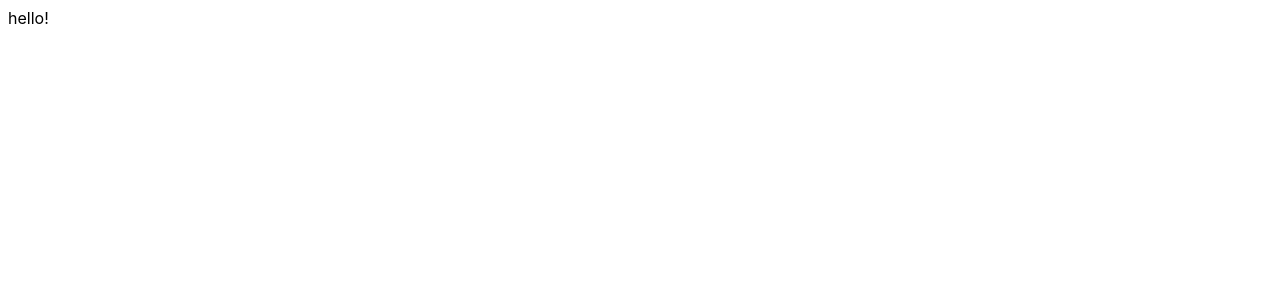
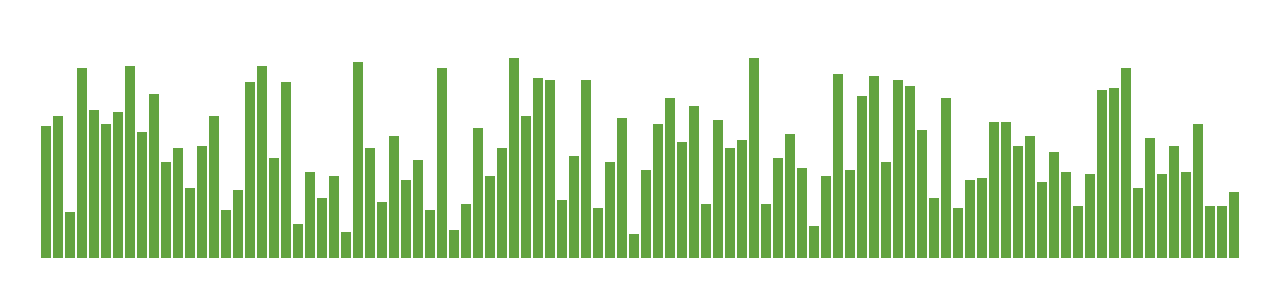
Before and after one commit to samhainsamhainsamhain/SortingAlgorithmVisualizer, a React (Create React App) app: page / in a window 1280 px wide. Shown: the top 300 px of the page. Built offline with nearby package versions, Linux system fonts and the light colour scheme.

Commit message:
added bars rendering

```diff
--- a/src/App.css
+++ b/src/App.css
@@ -0,0 +1,12 @@
+.bar {
+  display: inline-block;
+  margin: 0 1px;
+}
+
+.container {
+  display: flex;
+  justify-content: center;
+  align-items: baseline;
+  margin: 0 auto;
+  padding: 50px 0px;
+}
--- a/src/App.tsx
+++ b/src/App.tsx
@@ -1,13 +1,18 @@
-import React, { useState } from "react";
+import React, { useState, useEffect } from "react";
 
 import "./App.css";
 
-const ARRAY_LENGTH = 50;
+const ARRAY_LENGTH = 100;
 const MIN_VALUE = 10;
 const MAX_VALUE = 100;
+const BAR_COLOR = "rgb(99, 163, 64)";
 
 function App() {
   const [array, setArray] = useState<number[]>([]);
+
+  useEffect(() => {
+    generateArray();
+  }, []);
 
   function generateArray() {
     const array = [];
@@ -21,7 +26,20 @@ function App() {
 
   return (
     <div className="App">
-      hello!
+      <div className="container">
+        {array.map((barHeight, index) => (
+          <div
+            key={index}
+            className="bar"
+            style={{
+              backgroundColor: `${BAR_COLOR}`,
+              height: `${2 * barHeight}px`,
+              width: `${100 / ARRAY_LENGTH}%`,
+              maxWidth: `10px`,
+            }}
+          ></div>
+        ))}
+      </div>
     </div>
   );
 }
```
